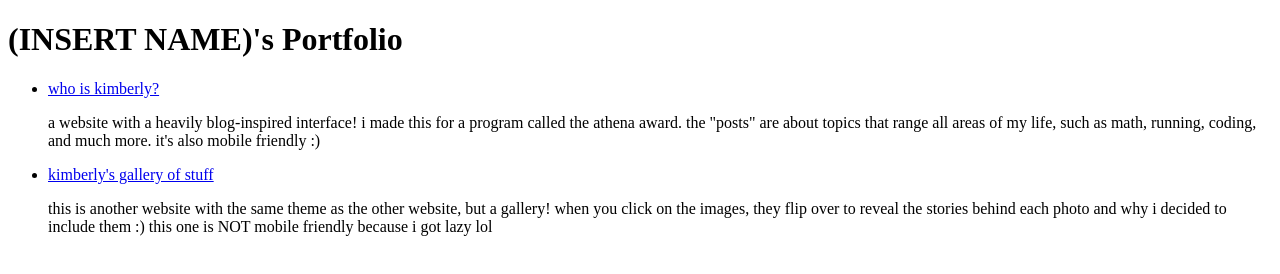
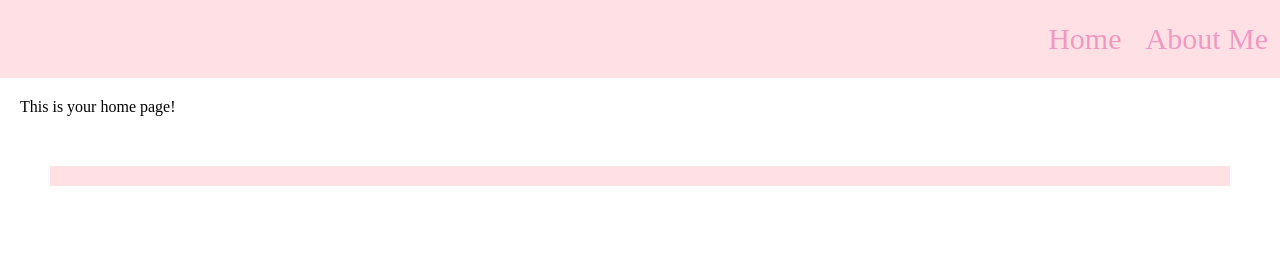
Before and after one commit to awesomehotdog777/gwc_portfolio_template, a plain HTML site: page index.html in a window 1280 px wide. Drawn offline with Linux system fonts and the light colour scheme.

Commit message:
finalized template

```diff
--- a/index.html
+++ b/index.html
@@ -1,28 +1,43 @@
 <!DOCTYPE html>
-<html lang="en">
+<html>
+
 <head>
-    <meta charset="UTF-8">
-    <meta name="viewport" content="width=device-width, initial-scale=1.0">
-    <link rel="stylesheet" href="style.css">
-    <title>(INSERT NAME)'s Portfolio</title>
+  <meta charset="utf-8">
+  <meta name="viewport" content="width=device-width">
+  <!-- change the title here! -->
+  <title>(INSERT NAME)'s Portfolio</title>
+  <!-- link your css stylesheet here! -->
+   <link rel="stylesheet" href="style.css">
 </head>
+
 <body>
-    <h1>(INSERT NAME)'s Portfolio</h1>
-    <ul>
-        <li>
-            <a href="https://github.com/kimvurly/who-is-kimberly">who is kimberly?</a>
-            <p>
-                a website with a heavily blog-inspired interface! i made this for a program called the athena award. the "posts" are about topics that range
-                all areas of my life, such as math, running, coding, and much more. it's also mobile friendly :)
-            </p>
-        </li>
-        <li>
-            <a href="https://github.com/kimvurly/kimberly-s-gallery-of-stuff">kimberly's gallery of stuff</a>
-            <p>
-                this is another website with the same theme as the other website, but a gallery! when you click on the images, they flip over to reveal
-                the stories behind each photo and why i decided to include them :) this one is NOT mobile friendly because i got lazy lol
-            </p>
-        </li>
-    </ul>
+  <!-- navigation bar -->
+  <header>
+    <div class="navbar">
+        <!-- home tab -->
+        <a href="index.html">Home</a>
+        <!-- about us tab -->
+        <a href="aboutMe.html">About Me</a>
+    </div>
+  </header>
+
+  <!-- content -->
+  <p>This is your home page!</p>
+  <!-- add a heading to your home page! ex: "Kimberly Vu's Portfolio"-->
+
+
+  <div class="projectBox">
+    <!--
+    insert project info here!
+
+    structure:
+    - heading (h2, or whatever heading size you want!)
+    - link (a)
+    - description (p)
+    -->
+  </div>
+
+
 </body>
+
 </html>
--- a/style.css
+++ b/style.css
@@ -0,0 +1,91 @@
+html, body {
+    height: 100%;
+    margin: 0;
+    padding: 0;
+    overflow-y: scroll;
+    overflow-x: hidden;
+}
+
+h1, h2, h3, p, ol, ul, a {
+    margin: 20px;
+    font-weight: normal;
+}
+
+ /*
+    you can change the color of your text below!
+ */
+p {
+    color: black;
+}
+
+.mainHeading {
+    text-align: center;
+}
+
+/* Navbar Styles */
+.navbar {
+    position: sticky;
+    height: 10%;
+    width: 100%;
+    background-color: #FFE0E4; /* change the color here of the nav bar here! */
+    overflow: auto;
+    display: flex;
+    padding: 10px 0;
+    justify-content: flex-end;
+}
+
+.navbar a {
+    margin: 0;
+    /*
+        you can also change the color of the text in your
+        navigation bar below!
+    */
+    color: #f198c2;
+    text-decoration: none;
+    font-size: 30px;
+    text-align: center;
+    padding: 12px;
+}
+
+.navbar a:hover {
+    /*
+        this will change the color of the text in your nav bar
+        when you hover over it. test it out!
+    */
+    color: #A46971;
+}
+
+.projectBox {
+    /*
+        change the color of the box behind your project boxes below!
+    */
+    background-color: #FFE0E4;
+    padding: 10px;
+    margin: 50px;
+    overflow-wrap: break-word;
+}
+
+#aboutMePhotoDiv {
+    width: 100%;
+    height: 50%;
+    display: flex;
+    justify-content: center;
+}
+
+#aboutMePhoto {
+    width: 50%;
+
+    margin: 10px;
+}
+
+@media screen and (max-width: 500px) {
+  .navbar {
+        flex-direction: column;
+        align-items: center;
+        height: 10%;
+  }
+  .navbar a {
+    font-size: 1.2em;
+  }
+
+}
```
Also changed, not shown: aboutMe.html (added, +48 -0 lines), 1 other file.
